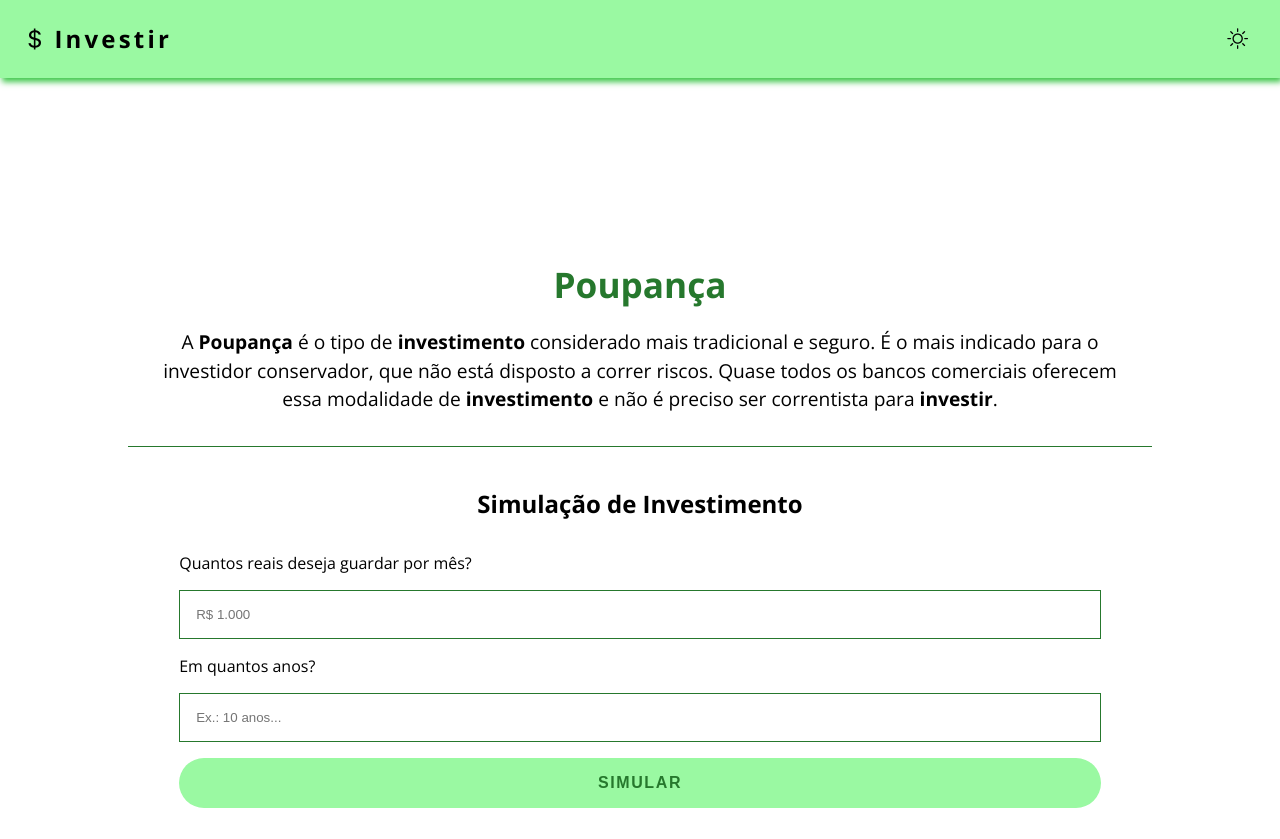
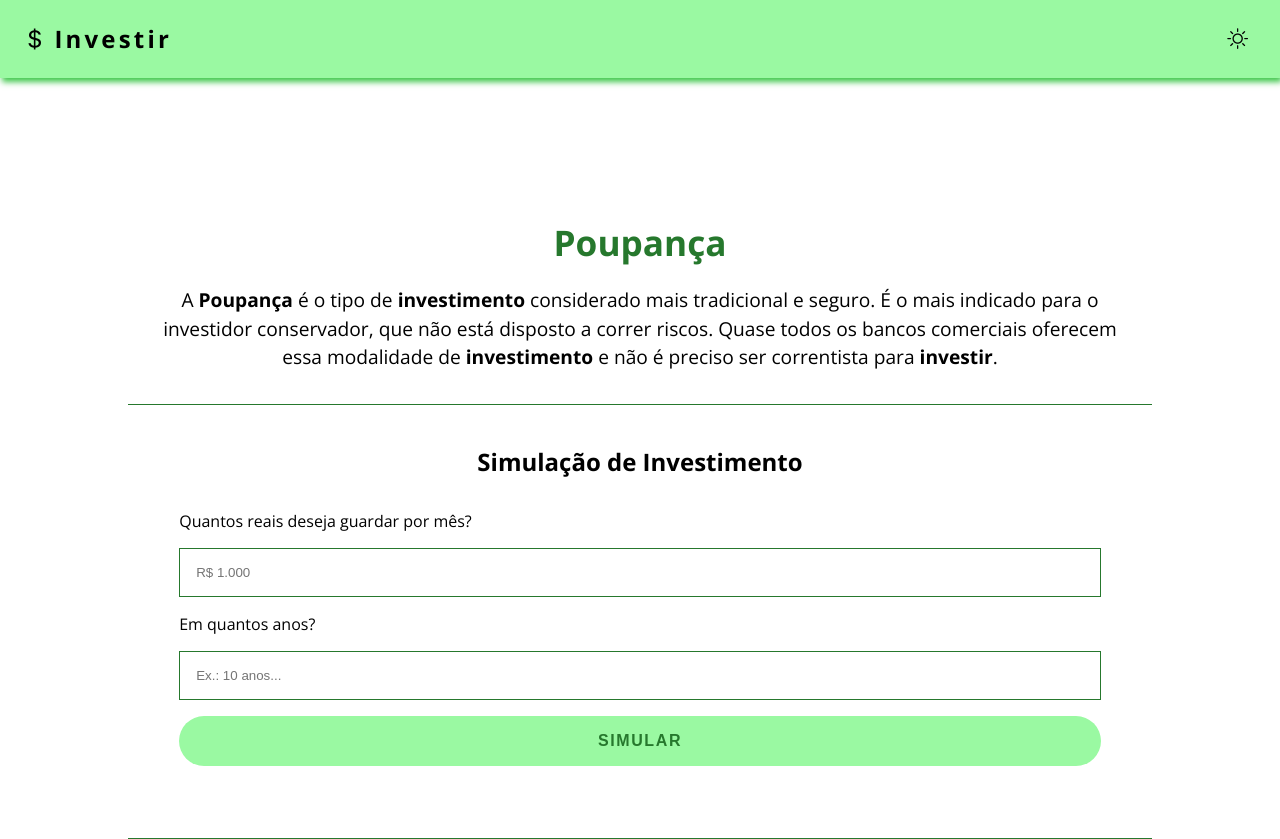
Before and after one commit to jonasnunes/investir, a PHP site: page / in a window 1280 px wide. Shown: the top 839 px of the page. Run offline with PHP 8.4, Linux system fonts and the light colour scheme.

Commit message:
update project

```diff
--- a/css/index.css
+++ b/css/index.css
@@ -19,7 +19,7 @@ body {
   width: 375px;
   height: 100vh;
 }
-@media (min-width: 375px) {
+@media (min-width: 376px) {
   body {
     width: 100%;
   }
@@ -61,14 +61,15 @@ header div {
 }
 
 .section-1 {
-  padding: 30rem 1.8rem 2rem;
+  margin-top: 15rem;
+  padding: 6rem 1.8rem 2rem;
   text-align: center;
   border-bottom: 1px solid #26782D;
 }
-@media (min-width: 375px) {
+@media (min-width: 376px) {
   .section-1 {
     width: 80%;
-    margin-top: 0;
+    margin-top: 300px;
   }
 }
 .section-1 h1 {
@@ -86,7 +87,7 @@ header div {
   text-align: center;
   border-bottom: 1px solid #26782D;
 }
-@media (min-width: 375px) {
+@media (min-width: 376px) {
   .section-2 {
     width: 80%;
     margin: auto;
@@ -122,7 +123,7 @@ header div {
   text-align: center;
   padding: 2rem 1.8rem;
 }
-@media (min-width: 375px) {
+@media (min-width: 376px) {
   .footer {
     width: 80%;
     margin: auto;
--- a/sass/_mixins.sass
+++ b/sass/_mixins.sass
@@ -1,3 +1,3 @@
 @mixin responsivo
-    @media(min-width: 375px)
+    @media(min-width: 376px)
         @content
--- a/sass/style.sass
+++ b/sass/style.sass
@@ -57,12 +57,13 @@ header
         right: 2rem
 
 .section-1
-    padding: 30rem 1.8rem 2rem
+    margin-top: 15rem
+    padding: 6rem 1.8rem 2rem
     text-align: center
     border-bottom: 1px solid #26782D
     @include mixins.responsivo
         width: 80%
-        margin-top: 0
+        margin-top: 300px
 
     h1
         font-size: 2.2rem
```
Also changed, not shown: 1 other file.
